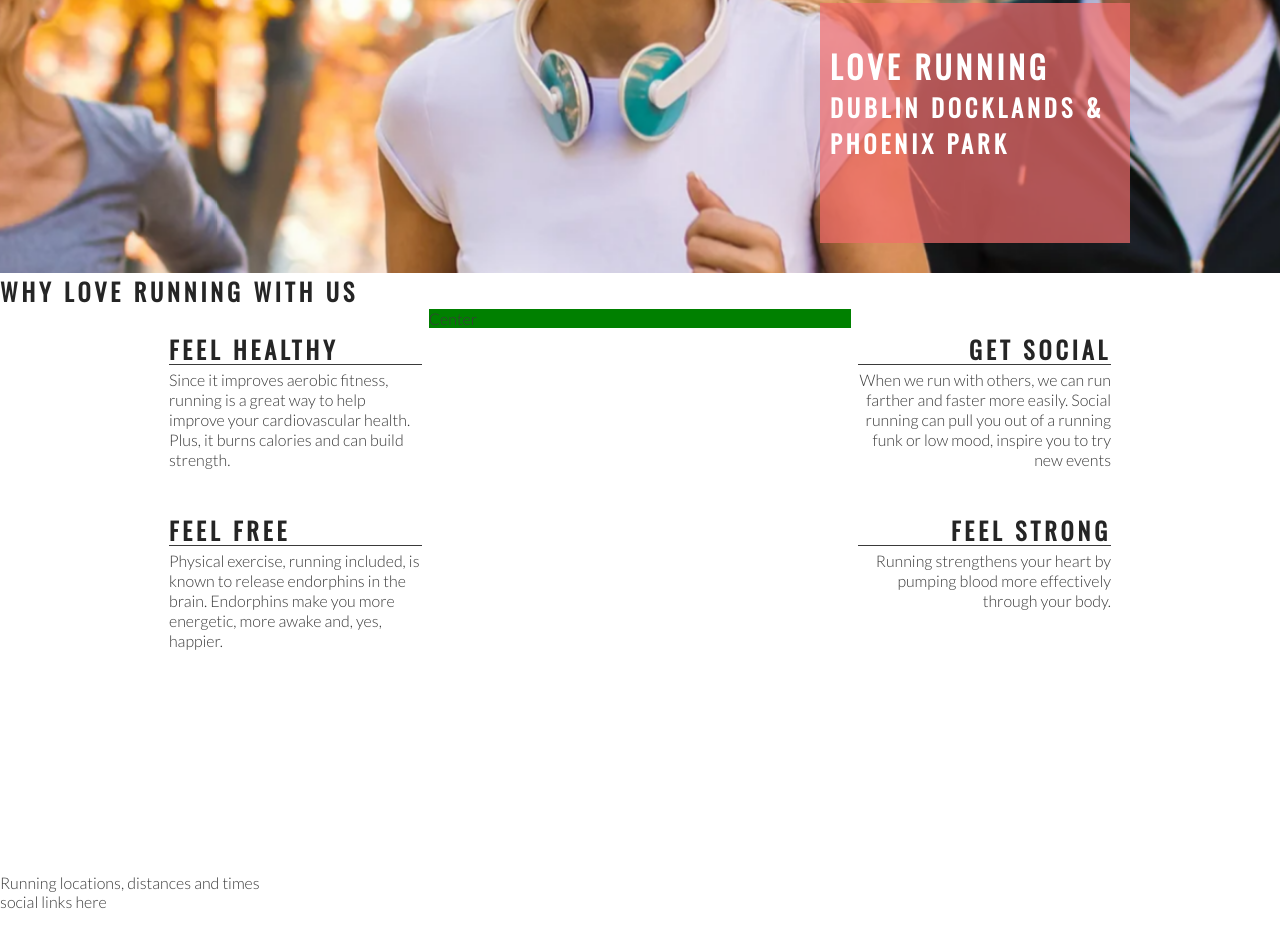
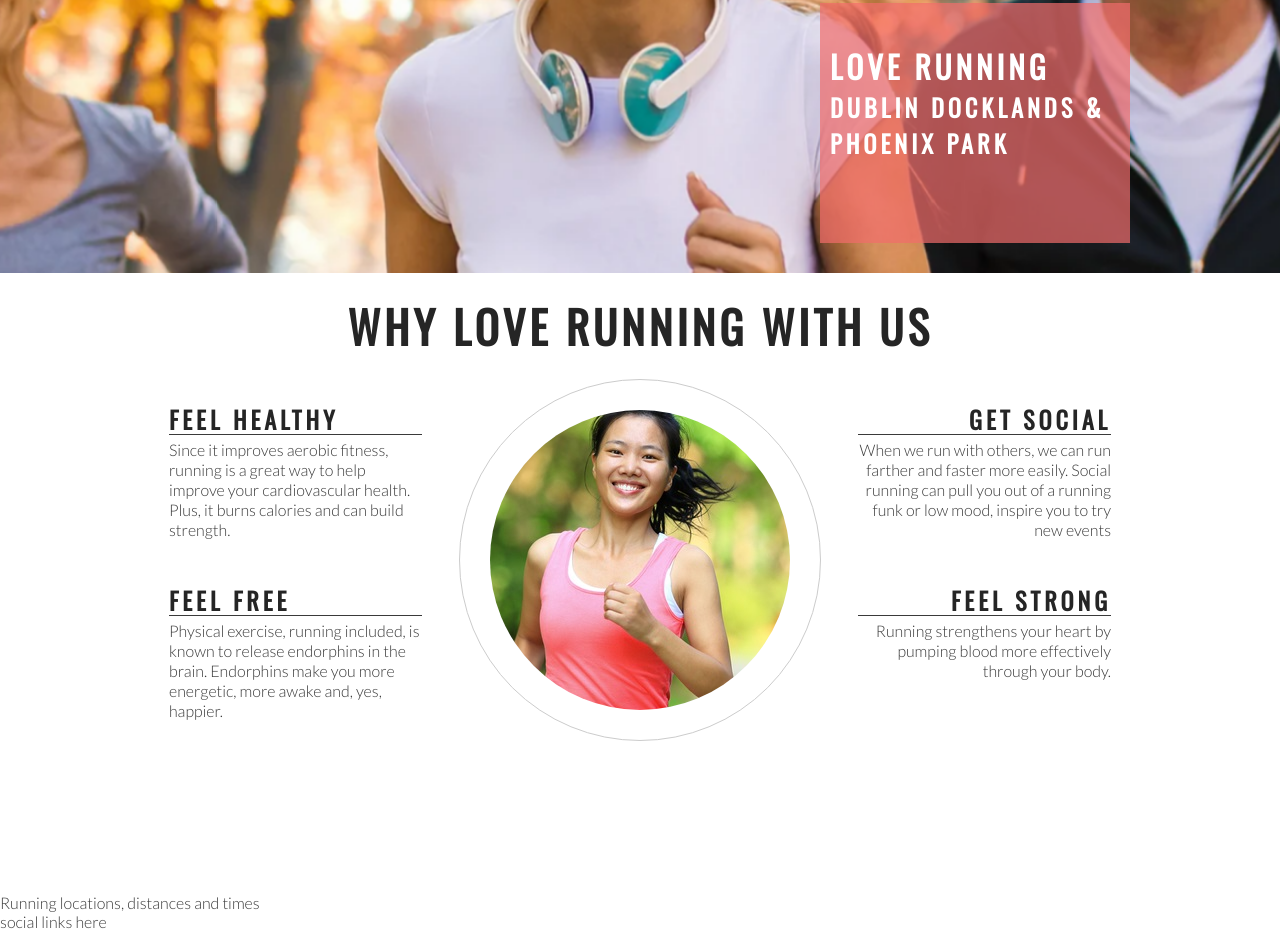
Before and after one commit to AlexIglesia/love-running, a plain HTML site: page index.html in a window 1280 px wide. Shown: the part 402-1333 px from the top of the page. Drawn offline with nearby package versions, Linux system fonts and the light colour scheme.

Commit message:
Add club ethos central image and style into a circle

```diff
--- a/assets/css/style.css
+++ b/assets/css/style.css
@@ -140,7 +140,7 @@ h1, h2 {
 #center-about{
     width: 33%;
     margin: 0 auto;
-    background-color: green;
+
 }
 
 hr {
@@ -174,3 +174,29 @@ hr {
 .right-about-heading p {
     text-align: right;
 }
+
+#welcome {
+    text-align: center;
+    margin: 20px 0;
+    font-size: 280%;
+
+}
+
+#circle-container{
+    width: 300px;
+    height: 300px;
+    padding: 30px;
+    border-style: solid;
+    border-color: #ccc;
+    border-width: 1px;
+    /* border of 50% with equal width and height makes a circle */
+    border-radius: 50%;
+    margin: 0 auto;
+}
+
+#circle-cover-bg {
+    background: url(../images/ethos-center-image.jpeg) no-repeat center center;
+    /* We need to give the  div a height or the image won’t show up */
+    height: 100%;
+    border-radius: 50%;
+}
--- a/index.html
+++ b/index.html
@@ -39,7 +39,7 @@
         </div>
     </section>
     <section id="club-ethos">
-        <h1>Why love Running With Us</h1>
+        <h2 id="welcome">Why love Running With Us</h2>
         <div id="left-about">
             <div class="left-about-heading">
                 <h2> Feel Healthy</h2>
@@ -64,7 +64,13 @@
                 <p>Running strengthens your heart by pumping blood more effectively through your body.</p>
             </div>
         </div>
-        <div id="center-about">Center</div>
+        <div id="center-about">
+            <div id="circle-container">
+                <div id="circle-cover-bg">
+
+                </div>
+            </div>
+        </div>
     </section>
     <section>
         Running locations, distances and times
```
Also changed, not shown: assets/images/ethos-center-image.jpeg (added).
